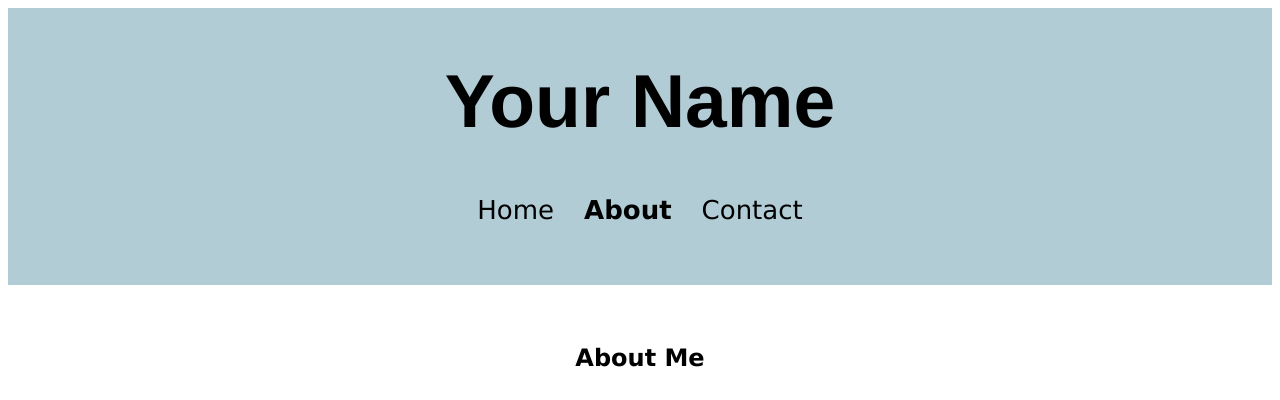
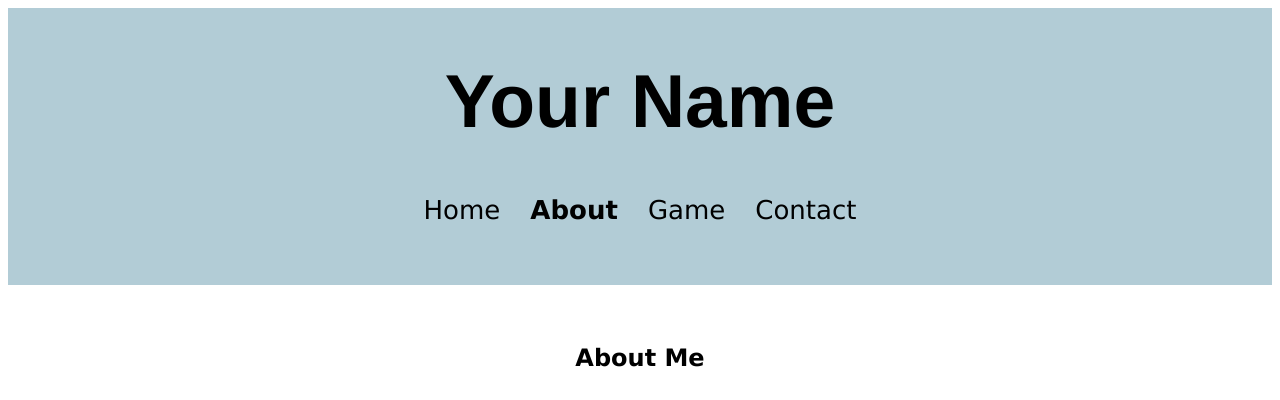
Before and after one commit to Artists-for-Humanity/BrideZilla, a website built with Parcel: page src/about.html in a window 1280 px wide. Shown: the top 400 px of the page. Built offline with nearby package versions, Linux system fonts and the light colour scheme.

Commit message:
Added game page to navigation

```diff
--- a/src/about.html
+++ b/src/about.html
@@ -18,6 +18,7 @@
         <div class="nav-container">
             <a class="nav-btn" href="index.html">Home</a>
             <a class="nav-btn current-page" href="about.html">About</a>
+            <a class="nav-btn" href="game.html">Game</a>
             <a class="nav-btn" href="contact.html">Contact</a>
         </div>
     </header>
```
Also changed, not shown: src/contact.html (+1 -0 lines), src/index.html (+1 -0 lines).
